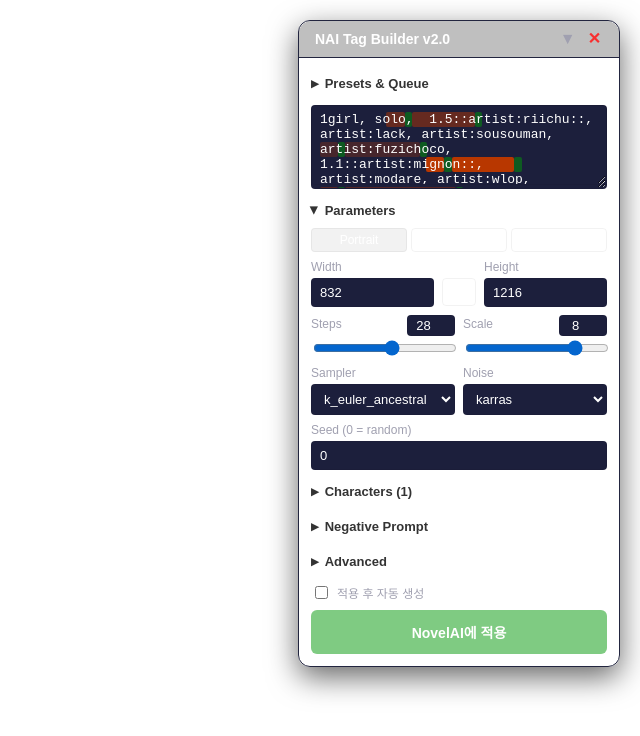
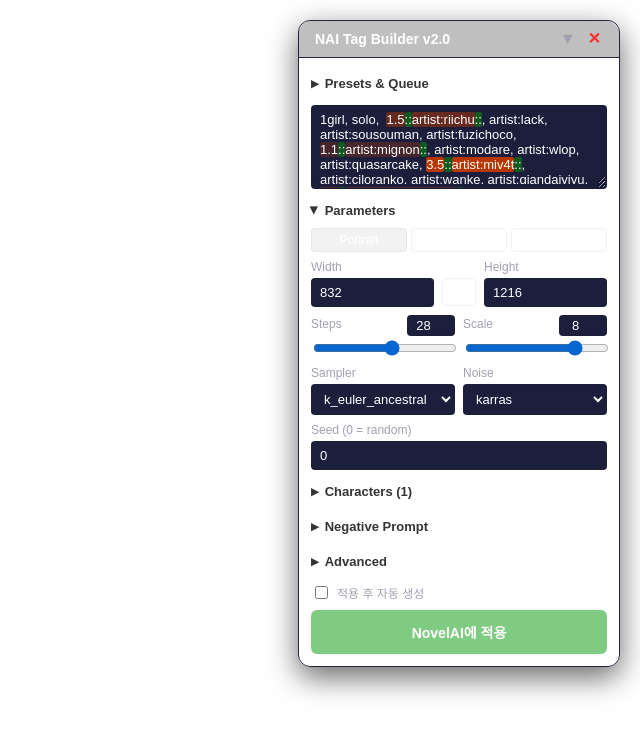
Before and after one commit to jn01020304/nai-tag-builder, a React (Vite) app: page / in a window 1280 px wide. Shown: the top 736 px of the page, without its empty margins (640-1280 px from the left). Built offline with nearby package versions, Linux system fonts and the light colour scheme.

Commit message:
fix: HighlightedTextarea typography alignment and regex lookahead

```diff
--- a/src/components/HighlightedTextarea.tsx
+++ b/src/components/HighlightedTextarea.tsx
@@ -47,10 +47,16 @@ export default function HighlightedTextarea(props: Props) {
                     margin: 0,
                     pointerEvents: 'none',
                     color: 'transparent',
-                    overflow: 'hidden',
+                    overflowY: 'auto',
+                    overflowX: 'hidden',
                     whiteSpace: 'pre-wrap',
                     wordWrap: 'break-word',
                     backgroundColor: style?.backgroundColor || 'transparent',
+                    fontFamily: style?.fontFamily || 'inherit',
+                    fontSize: style?.fontSize || 'inherit',
+                    lineHeight: style?.lineHeight || 'inherit',
+                    letterSpacing: style?.letterSpacing || 'normal',
+                    wordSpacing: style?.wordSpacing || 'normal',
                     zIndex: 0,
                 }}
             >
@@ -69,7 +75,7 @@ export default function HighlightedTextarea(props: Props) {
                             style={{
                                 backgroundColor: bgColor,
                                 borderRadius: bgColor !== 'transparent' ? '2px' : '0',
-                                padding: '0', // Adjust padding if needed to match NAI
+                                padding: '0',
                             }}
                         >
                             {token.text}
@@ -92,6 +98,11 @@ export default function HighlightedTextarea(props: Props) {
                     background: 'transparent',
                     color: theme.text,
                     margin: 0,
+                    fontFamily: style?.fontFamily || 'inherit',
+                    fontSize: style?.fontSize || 'inherit',
+                    lineHeight: style?.lineHeight || 'inherit',
+                    letterSpacing: style?.letterSpacing || 'normal',
+                    wordSpacing: style?.wordSpacing || 'normal',
                     zIndex: 1,
                     width: '100%',
                     height: '100%',
--- a/src/utils/intensityParser.ts
+++ b/src/utils/intensityParser.ts
@@ -23,12 +23,12 @@ export function parsePromptToTokens(prompt: string): Token[] {
     //    Group 1: weight (e.g. 1.5)
     //    Group 2: the first ::
     //    Group 3: tag content
-    //    Group 4: the second :: (optional)
+    //    Group 4: the second :: (if present)
     // 2. High brackets: {{tag}}
     //    Group 5: string starting with { and ending with }
     // 3. Low brackets: [[tag]]
     //    Group 6: string starting with [ and ending with ]
-    const regex = /([-+]?\d*\.?\d+)(::)(.*?)(::)?(?=,|$)|(\{+[^{}]+\}+)|(\[+[^\[\]]+\]+)/g;
+    const regex = /([-+]?\d*\.?\d+)(::)(.*?)(?:(::)|(?=[,\n]|$))|(\{+[^{}]+\}+)|(\[+[^\[\]]+\]+)/g;
 
     let match;
     while ((match = regex.exec(prompt)) !== null) {
```
Also changed, not shown: 1 other file (tests, documents, lock files or other folders).
